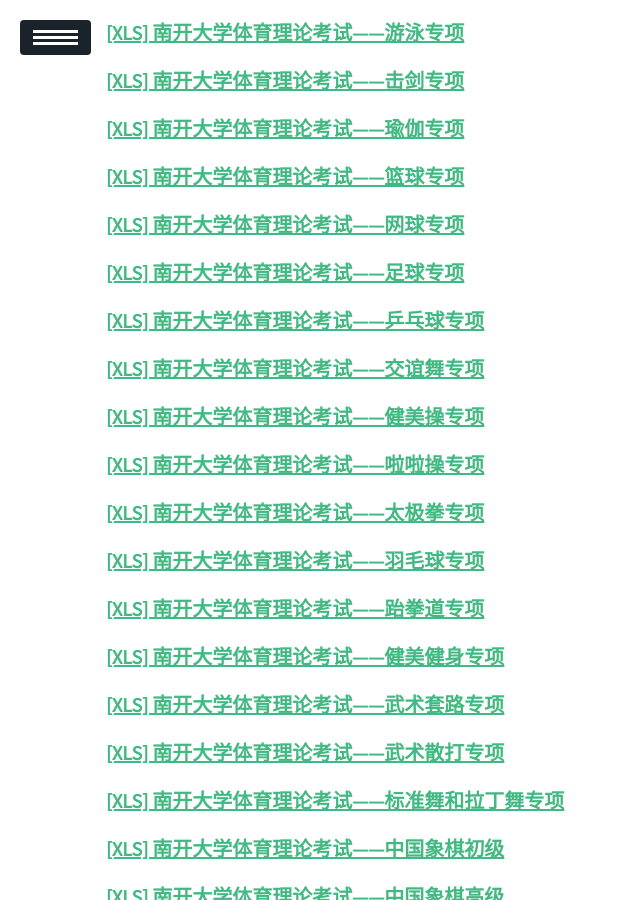
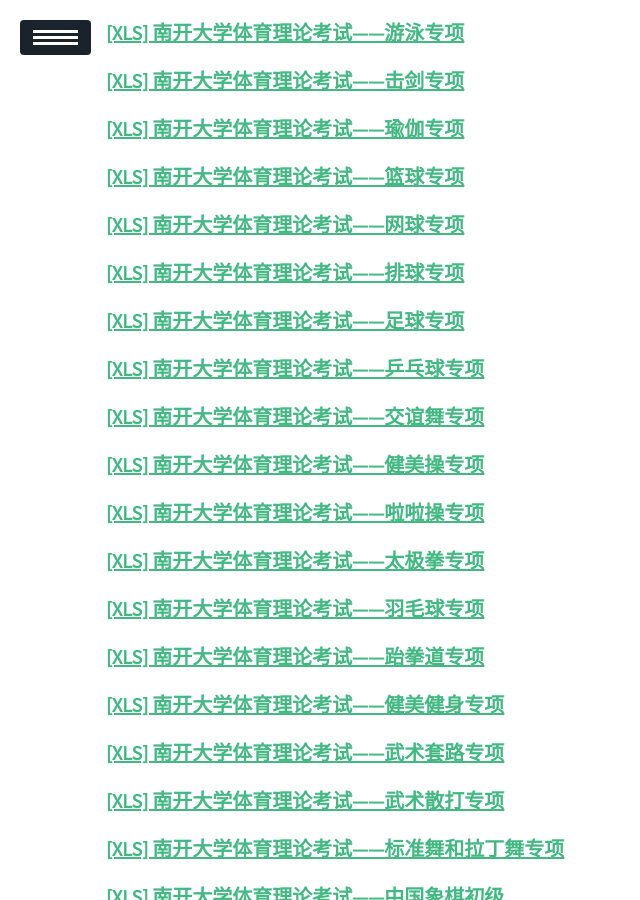
Before and after one commit to ssskz/ssskz.github.io, a Jekyll site: the page built from _posts/2023-11-11-NKU-Physical-Education-Theory-Exam.md, in a window 1280 px wide and 900 px high, scrolled down 728 px. Shown: the whole window, without its empty margins (0-640 px from the left). Built offline with Jekyll 4.4.1, drawn with Linux system fonts in a browser that asks for light colours; our own code applies the rules of GitHub Pages for plain Markdown files; a script that is not in the unit is left out.

Commit message:
1
Signed-off-by: ssskz <12497590+ssskz@user.noreply.gitee.com>

```diff
--- a/_posts/2023-11-11-NKU-Physical-Education-Theory-Exam.md
+++ b/_posts/2023-11-11-NKU-Physical-Education-Theory-Exam.md
@@ -28,6 +28,8 @@
 <p><a href="https://ssskz.github.io/materials/体育理论考试/[篮球].xls" target="_blank">[XLS] 南开大学体育理论考试——篮球专项 </a></p>
 
 <p><a href="https://ssskz.github.io/materials/体育理论考试/[网球].xls" target="_blank">[XLS] 南开大学体育理论考试——网球专项 </a></p>
+
+<p><a href="https://ssskz.github.io/materials/体育理论考试/[排球].xls" target="_blank">[XLS] 南开大学体育理论考试——排球专项 </a></p>
 
 <p><a href="https://ssskz.github.io/materials/体育理论考试/[足球].xls" target="_blank">[XLS] 南开大学体育理论考试——足球专项 </a></p>
 
```
